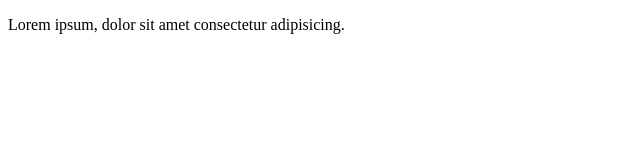
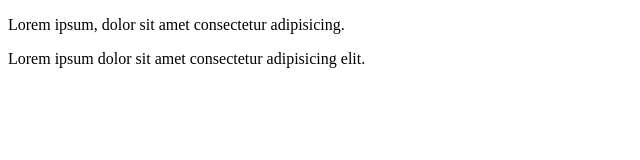
Before and after one commit to Piku-2003/New-git-project, a plain HTML site: page index.html in a window 1280 px wide. Shown: the whole page, without its empty margins (0-640 px from the left). Drawn offline with Linux system fonts and the light colour scheme.

Commit message:
Added another p tag

```diff
--- a/index.html
+++ b/index.html
@@ -7,5 +7,6 @@
 </head>
 <body>
     <p>Lorem ipsum, dolor sit amet consectetur adipisicing.</p>
+    <p>Lorem ipsum dolor sit amet consectetur adipisicing elit.</p>
 </body>
 </html>
```
